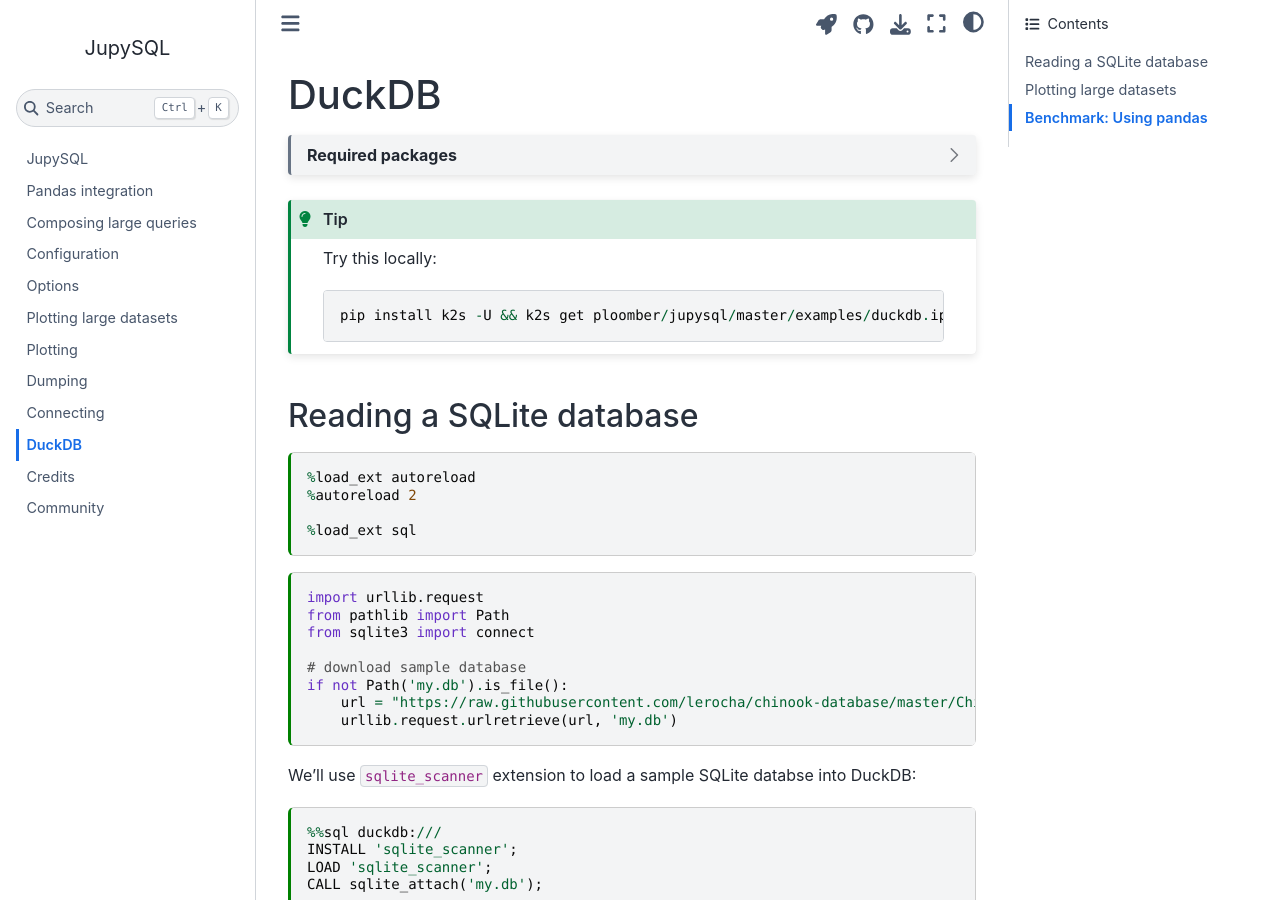
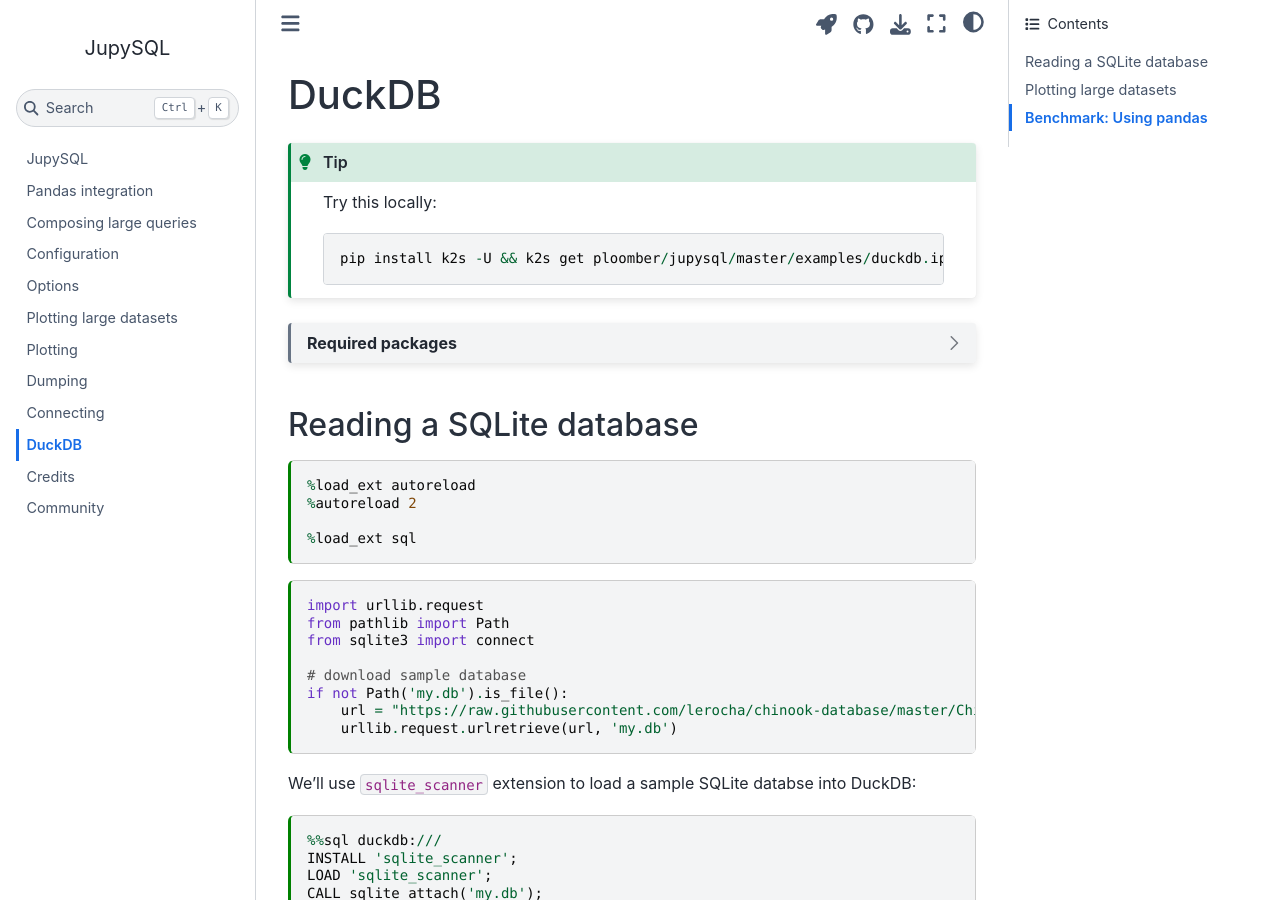
Before and after one commit to catherinedevlin/ipython-sql, a Jupyter Book: the page built from doc/duckdb.md, in a window 1280 px wide and 900 px high. Built offline with Jupyter Book 1.0.4 settings and Sphinx 7.4.7 and the Sphinx Book theme 1.1.4, drawn with Linux system fonts in a browser that asks for light colours.

````diff
--- a/doc/duckdb.md
+++ b/doc/duckdb.md
@@ -12,13 +12,6 @@ kernelspec:
 ---
 # DuckDB
 
-
-```{dropdown} Required packages
-~~~
-pip install duckdb duckdb-engine pyarrow
-~~~
-```
-
 ```{tip}
 Try this locally:
 
@@ -26,6 +19,12 @@ Try this locally:
 pip install k2s -U && k2s get ploomber/jupysql/master/examples/duckdb.ipynb
 ~~~
 
+```
+
+```{dropdown} Required packages
+~~~
+pip install duckdb duckdb-engine pyarrow
+~~~
 ```
 
 
````
Also changed, not shown: doc/compose.md (+7 -0 lines), 1 other file.
